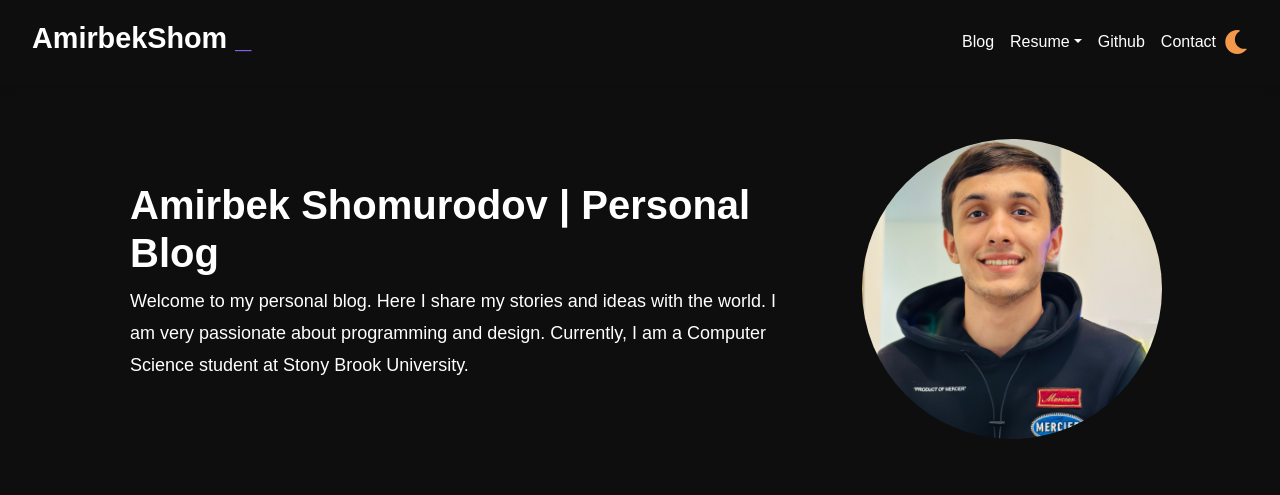
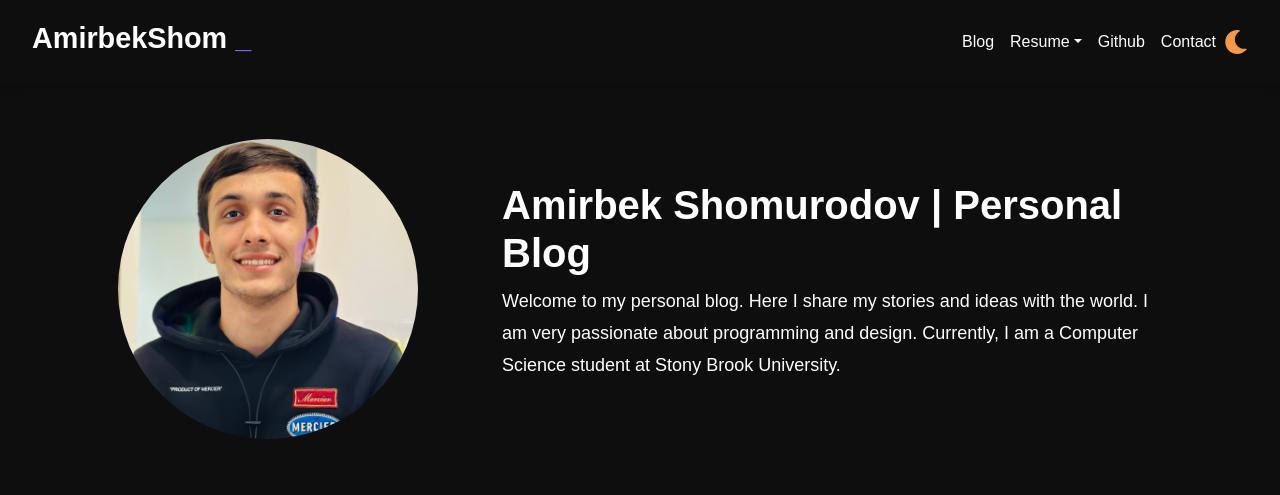
Before and after one commit to Amirbeek/Portfolio-amirbek, a React app: page /blog in a window 1280 px wide. Shown: the top 495 px of the page. Built offline with nearby package versions, Linux system fonts and the light colour scheme.

Commit message:
updated for blog section

```diff
--- a/src/components/BlogABout.js
+++ b/src/components/BlogABout.js
@@ -21,19 +21,22 @@ const ImageBIO = styled.img`
 function BlogAbout() {
     return (
         <div className="container mt-5">
-            <div className="row align-items-center">
-                <div className="col-12 col-md-8 order-2 order-md-1 p-5 ">
-                    <Blog_text>Amirbek Shomurodov | Personal Blog</Blog_text>
-                    <Blog_p>
-                        Welcome to my personal blog. Here I share my stories and ideas with the world. I am very passionate about programming and design. Currently, I am a Computer Science student at Stony Brook University.
-                    </Blog_p>
-                </div>
-                <div className="col-12 col-md-4 order-1 order-md-2 d-flex justify-content-center">
+            <div className="row align-items-center flex-lg-row-reverse">
+                <div className="col-12 col-md-4  order-md-2 d-flex justify-content-center">
                     <ImageBIO
                         src={require('../images/hello.jpeg')}
                         alt="Amirbek's picture"
                     />
                 </div>
+                <div className="col-12 col-md-8  order-md-1 p-5 ">
+                    <Blog_text>Amirbek Shomurodov | Personal Blog</Blog_text>
+                    <Blog_p>
+                        Welcome to my personal blog. Here I share my stories and ideas with the world. I am very
+                        passionate about programming and design. Currently, I am a Computer Science student at Stony
+                        Brook University.
+                    </Blog_p>
+                </div>
+
             </div>
         </div>
     );
```
